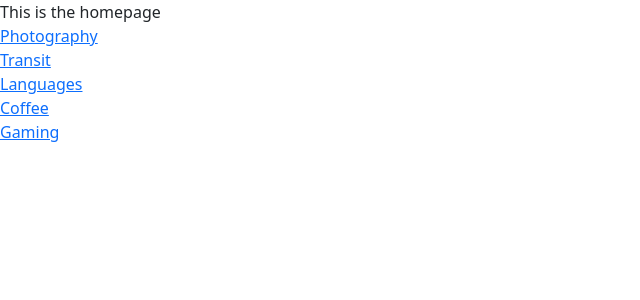
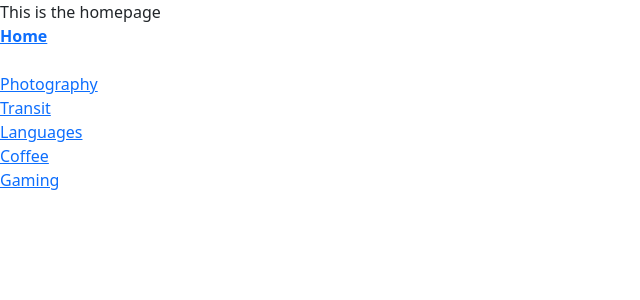
Before and after one commit to marc-issism/hobby-site, a React (Vite) app: page / in a window 1280 px wide. Shown: the top 300 px of the page, without its empty margins (0-640 px from the left). Built offline with nearby package versions, Linux system fonts and the light colour scheme.

Commit message:
added homepage link in navbar

```diff
--- a/src/components/Navbar.tsx
+++ b/src/components/Navbar.tsx
@@ -1,6 +1,7 @@
 function Navbar() {
 return(
   <>
+    <a href='/'><strong>Home</strong></a><br/><br/>
     <a href='/photography'>Photography</a><br/>
     <a href='/transit'>Transit</a><br/>
     <a href='/languages'>Languages</a><br/>
```
